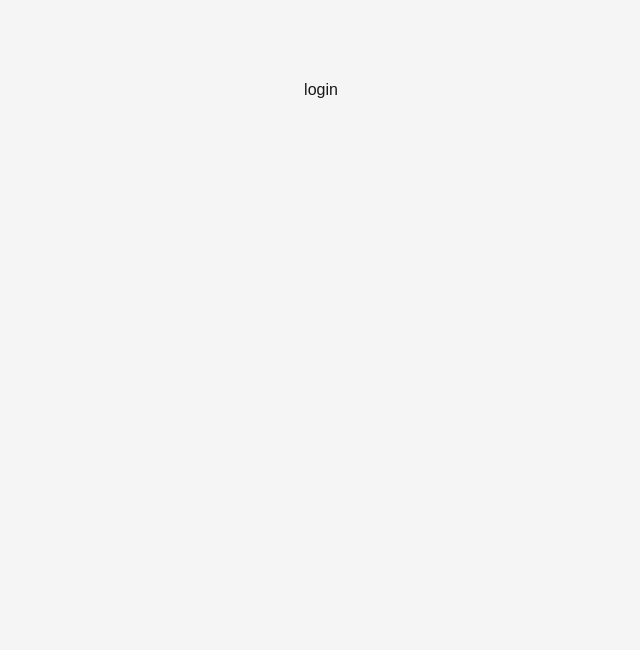
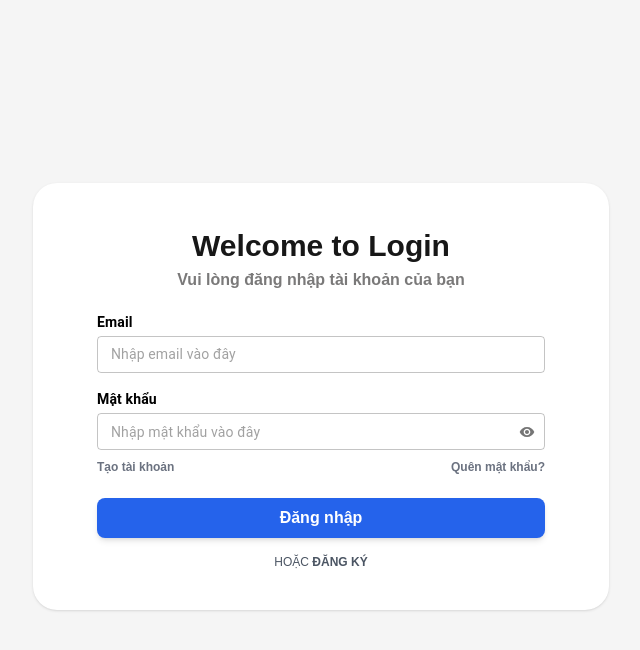
Before and after one commit to hungcvcbn/coze-ai, a Next.js app: page /login in a window 1280 px wide. Shown: the top 650 px of the page, without its empty margins (319-959 px from the left). Built offline with nearby package versions, Linux system fonts and the light colour scheme.

Commit message:
login implement

```diff
--- a/package.json
+++ b/package.json
@@ -9,6 +9,10 @@
     "lint": "next lint"
   },
   "dependencies": {
+    "@emotion/react": "^11.14.0",
+    "@emotion/styled": "^11.14.0",
+    "@mui/icons-material": "^6.3.0",
+    "@mui/material": "^6.3.0",
     "@reduxjs/toolkit": "^2.5.0",
     "autoprefixer": "^10.4.20",
     "axios": "^1.7.9",
--- a/src/app/login/page.tsx
+++ b/src/app/login/page.tsx
@@ -1,12 +1,162 @@
-'use client'
-import Image from "next/image";
+"use client";
+import { login } from "@/helpers/api/login";
+import VisibilityIcon from "@mui/icons-material/Visibility";
+import VisibilityOffIcon from "@mui/icons-material/VisibilityOff";
+import {
+  FormControl,
+  IconButton,
+  InputAdornment,
+  TextField,
+  Tooltip,
+  Typography,
+} from "@mui/material";
+import Link from "next/link";
+import { useState } from "react";
 
-const LoginPage = () => {
+const FormLoginBasic = () => {
+  const [showPassword, setShowPassword] = useState<boolean>(false);
+  const [userName, setUserName] = useState("");
+  const [password, setPassword] = useState("");
+  const [loading, setLoading] = useState(false);
+
+  const handleSubmit = async (data: any) => {
+    try {
+      setLoading(true);
+      await login({
+        clientId: "ecb8bbf1",
+        grantType: "password",
+        username: userName,
+        password: password,
+      });
+    } finally {
+      setLoading(false);
+    }
+  };
+
   return (
-    <div className="grid grid-rows-[20px_1fr_20px] items-center justify-items-center min-h-screen p-8 pb-20 gap-16 sm:p-20 font-[family-name:var(--font-geist-sans)]">
-      login
+    <div className='relative grid grid-rows-9 py-3 sm:max-w-xl sm:mx-auto'>
+      <div className='row-span-2'></div>
+      <div className='relative row-span-5 px-4 py-10 bg-white mx-8 md:mx-0 shadow rounded-3xl sm:p-10'>
+        <div className='max-w-md mx-auto'>
+          <div className='flex flex-col items-center space-x-5 justify-center text-[30px] font-semibold'>
+            Welcome to Login
+            <p className='text-[16px] text-[#7a7979]'>Vui lòng đăng nhập tài khoản của bạn</p>
+          </div>
+          <div className='mt-5 flex flex-col gap-4 pb-1'>
+            <FormControl component='fieldset' fullWidth>
+              <Typography variant='body2' color='initial' fontWeight={600}>
+                Email
+              </Typography>
+              <TextField
+                id='outlined-basic'
+                size='small'
+                placeholder='Nhập email vào đây'
+                variant='outlined'
+                type='text'
+                fullWidth
+                value={userName}
+                onChange={(e: any) => setUserName(e.target.value)}
+                InputProps={{
+                  style: {
+                    fontSize: "14px",
+                  },
+                }}
+                sx={{
+                  backgroundColor: "#FFFFFF",
+                  marginTop: "4px",
+                }}
+              />
+            </FormControl>
+
+            <FormControl component='fieldset' fullWidth>
+              <Typography variant='body2' color='initial' fontWeight={600}>
+                Mật khẩu
+              </Typography>
+              <TextField
+                id='outlined-basic'
+                size='small'
+                placeholder='Nhập mật khẩu vào đây'
+                variant='outlined'
+                type={showPassword ? "text" : "password"}
+                fullWidth
+                value={password}
+                onChange={(e: any) => setPassword(e.target.value)}
+                InputProps={{
+                  style: {
+                    fontSize: "14px",
+                  },
+                  endAdornment: (
+                    <InputAdornment position='end'>
+                      <IconButton
+                        aria-label='toggle password visibility'
+                        onClick={() => setShowPassword(!showPassword)}
+                        edge='end'
+                      >
+                        {showPassword ? (
+                          <Tooltip title='Ẩn mật khẩu'>
+                            <VisibilityOffIcon
+                              sx={{
+                                fontSize: "16px",
+                              }}
+                            />
+                          </Tooltip>
+                        ) : (
+                          <Tooltip title='Hiện mật khẩu'>
+                            <VisibilityIcon
+                              sx={{
+                                fontSize: "16px",
+                              }}
+                            />
+                          </Tooltip>
+                        )}
+                      </IconButton>
+                    </InputAdornment>
+                  ),
+                }}
+                sx={{
+                  backgroundColor: "#FFFFFF",
+                  marginTop: "4px",
+                }}
+              />
+            </FormControl>
+          </div>
+          <div className='mb-4 flex justify-between'>
+            <Link href={``}>
+              <span className='text-xs font-semibold text-gray-500 hover:text-gray-600 cursor-pointer'>
+                Tạo tài khoản
+              </span>
+            </Link>
+
+            <Link href={``}>
+              <span className='text-xs font-semibold text-gray-500 hover:text-gray-600 cursor-pointer pt-1'>
+                Quên mật khẩu?
+              </span>
+            </Link>
+          </div>
+          <div className='mt-5'>
+            <button
+              onClick={handleSubmit}
+              className={`py-2 px-4 ${
+                loading ? "bg-gray-400 cursor-not-allowed" : "bg-blue-600 hover:bg-blue-700"
+              } focus:ring-blue-500 focus:ring-offset-blue-200 text-white w-full transition ease-in duration-200 text-center text-base font-semibold shadow-md focus:outline-none focus:ring-2 focus:ring-offset-2 rounded-lg`}
+              disabled={loading}
+            >
+              {loading ? "Đang xử lý..." : "Đăng nhập"}
+            </button>
+          </div>
+
+          <div className='flex items-center justify-center mt-4'>
+            <a
+              className='text-xs text-gray-600 uppercase hover:text-opacity-80 hover:underline'
+              href='/sign-up'
+            >
+              hoặc <span className='font-semibold'>đăng ký</span>
+            </a>
+          </div>
+        </div>
+      </div>
+      <div className='row-span-1'></div>
     </div>
   );
-}
-
-export default LoginPage
+};
+export default FormLoginBasic;
--- a/src/helpers/api/api.ts
+++ b/src/helpers/api/api.ts
@@ -2,7 +2,7 @@ import axios from 'axios'
 import { userLogout, getAccessToken, getRefreshToken, saveAccessToken, saveRefreshToken } from '@/helpers/utils/common'
 
 const Api = axios.create({
-  baseURL: process.env.NEXT_PUBLIC_API_URL,
+  baseURL:  'http://34.150.59.30:8082',
   responseType: 'json',
 })
 
--- /dev/null
+++ b/src/helpers/api/login.ts
@@ -0,0 +1,9 @@
+import Api from "./api";
+
+export const login = async (data: any) => {
+  return await Api({
+    url: `/iam/v1/auth/login`,
+    method: 'post',
+    data,
+  })
+}
```
Also changed, not shown: 2 other files (tests, documents, lock files or other folders).
